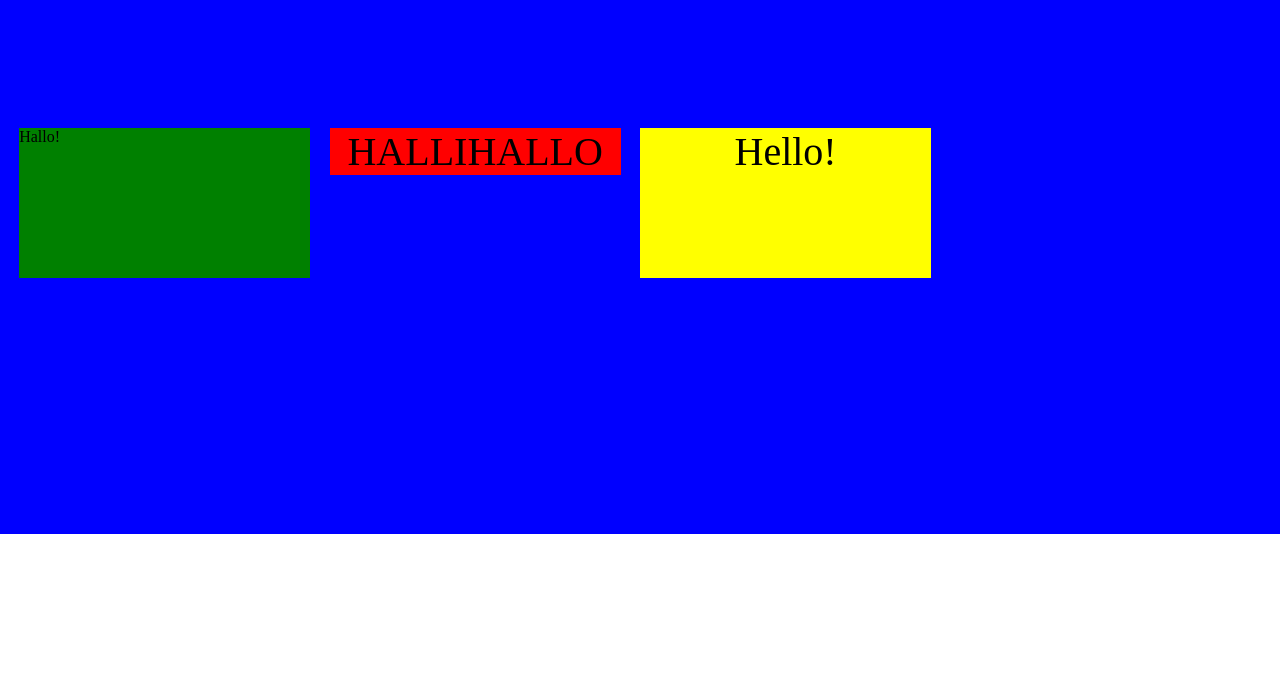
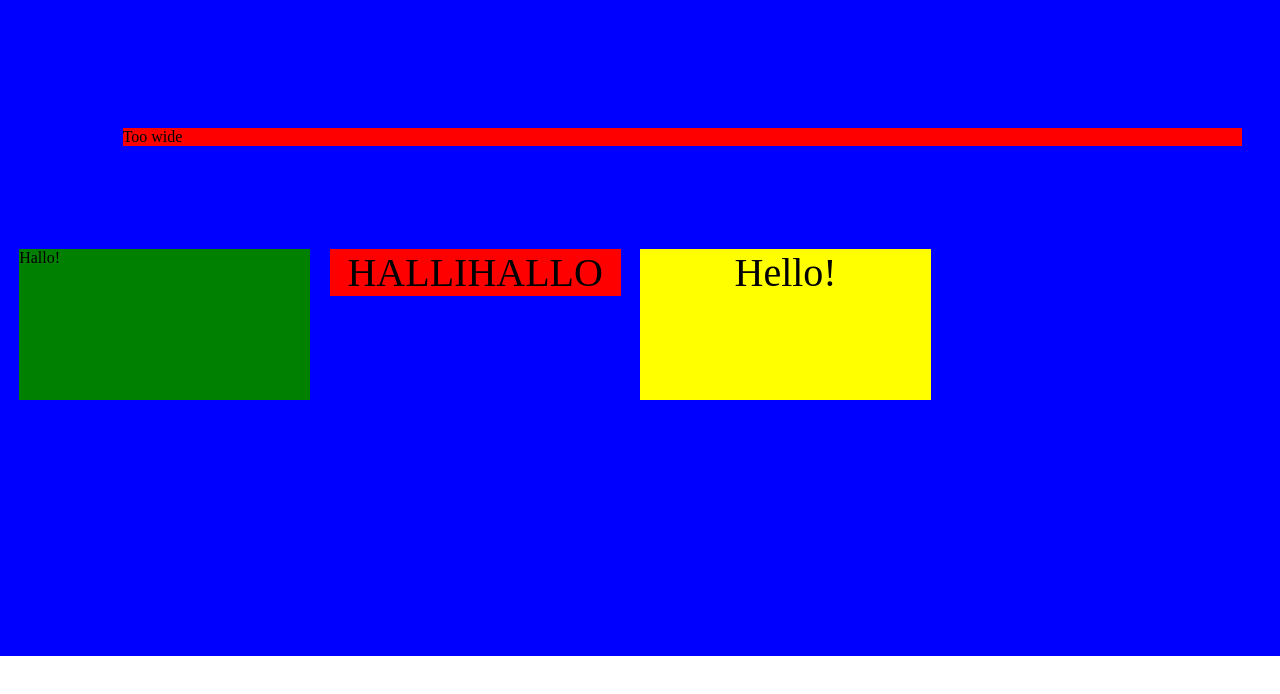
Before and after one commit to AndreasFaust/react-raster, a Next.js app: page /test in a window 1280 px wide. Shown: the top 694 px of the page. Built offline with nearby package versions, Linux system fonts and the light colour scheme.

Commit message:
fix: prevent and warn, if Box needs more cols than parent

```diff
--- a/pages/test.tsx
+++ b/pages/test.tsx
@@ -45,6 +45,17 @@ const Testpage: NextPage<Props> = (props) => {
       {/* <Box /> */}
       <SpecialGrid>
         {/* <Box /> */}
+        <Box
+          left={1}
+          cols={12}
+          bottom={1}
+          css={`
+            background: red;
+          `}
+          ref={boxRef}
+        >
+          Too wide
+        </Box>
         <SpecialBox>Hallo!</SpecialBox>
         <Box
           cols={[2, 3]}
--- a/src/Box/index.tsx
+++ b/src/Box/index.tsx
@@ -6,6 +6,7 @@ import Inner from "../utils/inner";
 import Resetter from "../utils/resetter";
 import getAlign from "../utils/getAlign";
 import getAlignmentXRest from "../utils/getAlignmentXRest";
+import normalizeCols from "../utils/normalizeCols";
 import normalizeRest from "../utils/normalizeRest";
 import normalizeProps from "../utils/normalizeProps";
 import getReset from "../utils/getReset";
@@ -64,7 +65,7 @@ const Box = React.forwardRef<HTMLElement, Props>(
       registerChildBox,
     } = context;
 
-    const [id] = React.useState(nanoid);
+    const id = React.useRef(nanoid());
     const [childBoxes, setChildBoxes] = useState([]);
     const hasChildBoxesNormalized = getReset({
       hasChildBoxesFromProps: hasChildBoxes,
@@ -81,7 +82,7 @@ const Box = React.forwardRef<HTMLElement, Props>(
       hasChildBoxes: hasChildBoxesNormalized,
     });
 
-    const restNormalized = normalizeRest({ rest, breakpoints, id });
+    const restNormalized = normalizeRest({ rest, breakpoints, id: id.current });
 
     const leftNormalized = normalizeProps({ prop: left, breakpoints });
     const rightNormalized = normalizeProps({ prop: right, breakpoints });
@@ -92,10 +93,12 @@ const Box = React.forwardRef<HTMLElement, Props>(
     const orderNormalized = normalizeProps({ prop: order, breakpoints });
     const heightNormalized = normalizeProps({ prop: height, breakpoints });
 
-    const colsNormalized = normalizeProps({
-      prop: cols,
-      defaultProp: parentCols,
+    const colsNormalized = normalizeCols({
+      cols,
+      parentCols,
       breakpoints,
+      left: leftNormalized,
+      right: rightNormalized,
     });
 
     const colsPercent = getColsPercent({
@@ -141,7 +144,7 @@ const Box = React.forwardRef<HTMLElement, Props>(
           left: leftNormalized,
           right: rightNormalized,
           cols: colsNormalized,
-          id,
+          id: id.current,
         });
     }, []);
     const boxRef = useCombinedRefs(ref);
--- /dev/null
+++ b/src/utils/normalizeCols.ts
@@ -0,0 +1,47 @@
+import React from "react";
+import normalizeProps from "./normalizeProps";
+
+interface Props {
+  cols?: number | number[];
+  parentCols: number[];
+  left: number[];
+  right: number[];
+  breakpoints: number[];
+}
+
+function checkError({ cols, parentCols, left, right }): number[] {
+  let error = false;
+  const colsChecked = cols.map((cols: number, index: number) => {
+    if (cols + left[index] + right[index] > parentCols[index]) {
+      error = true;
+      return parentCols[index] - left[index] - right[index];
+    }
+    return cols;
+  });
+  if (error) {
+    console.error(
+      `Error in react-raster: Box has more cols than parent allows.`
+    );
+  }
+  return colsChecked;
+}
+
+export default function normalizeCols({
+  cols,
+  parentCols,
+  breakpoints,
+  left,
+  right,
+}: Props): number[] {
+  if (!cols) {
+    return parentCols.map((parentCol, index) => {
+      return parentCol - left[index] - right[index];
+    });
+  }
+  const colsNormalized = normalizeProps({
+    prop: cols,
+    breakpoints,
+  });
+
+  return checkError({ cols: colsNormalized, parentCols, left, right });
+}
```
Also changed, not shown: .eslintrc.js (added), babel.config.json (renamed from .babelrc), 5 other files (tests, documents, lock files or other folders).
